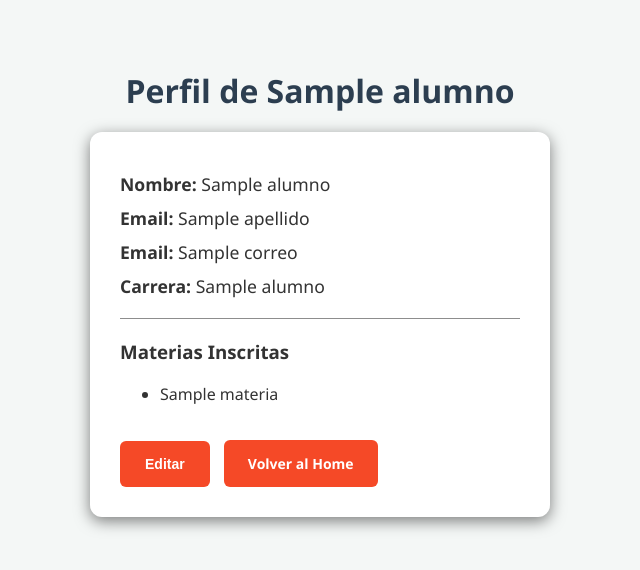
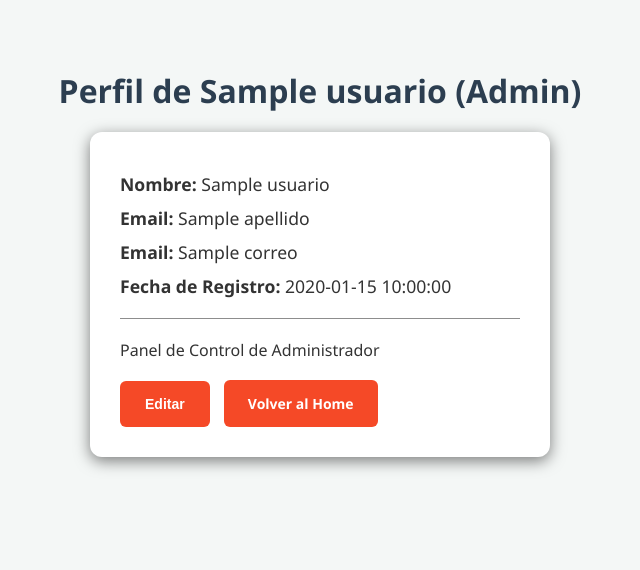
Before and after one commit to TrvpChylt/Sistema_Universidad, a Flask app: template templates/perfil.html in a window 1280 px wide. Shown: the top 570 px of the page, without its empty margins (320-960 px from the left). Run offline with Flask 3, Linux system fonts and the light colour scheme; the visitor is signed in with stand-in values (Sample User, id 1); the template is opened without the code that fills it: most values are stand-ins (such as "Sample title", 1, 10 or a date in 2020).

Commit message:
Cambios en perfil

```diff
--- a/templates/perfil.html
+++ b/templates/perfil.html
@@ -1,18 +1,19 @@
 <!DOCTYPE html>
 <html>
 <head>
-    <title>Perfil de {{ alumno['nombre'] }}</title>
+    <title>Perfil de {{ usuario['nombre'] }}</title>
     <link rel="stylesheet" href="{{ url_for('static', filename='perfil.css') }}">
 </head>
 <body>
-    <h1>Perfil de {{ alumno['nombre'] }}</h1>
+    <h1>Perfil de {{ usuario['nombre'] }} ({{ session['rol']|capitalize }})</h1>
     <div class="card">
-        <p><strong>Nombre:</strong> {{ alumno['nombre'] }}</p>
-        <p><strong>Email:</strong> {{ alumno['apellido'] }}</p>
-        <p><strong>Email:</strong> {{ alumno['correo'] }}</p>
-        <p><strong>Carrera:</strong> {{ alumno['nombre_carrera'] }}</p> <hr>
+        <p><strong>Nombre:</strong> {{ usuario['nombre'] }}</p>
+        <p><strong>Email:</strong> {{ usuario['apellido'] }}</p>
+        <p><strong>Email:</strong> {{ usuario['correo'] }}</p>
 
-
+        {% if session['rol'] == 'alumno' %}
+            <p><strong>Carrera:</strong> {{ usuario['nombre_carrera'] }}</p>
+            <hr>
             <h3>Materias Inscritas</h3>
             <ul>
                 {% for materia in materias %}
@@ -21,6 +22,13 @@
                     <li>No hay materias inscritas.</li>
                 {% endfor %}
             </ul>
+        {% endif %}
+
+        {% if session['rol'] == 'admin' %}
+            <p><strong>Fecha de Registro:</strong> {{ usuario['fecha_registro'] }}</p>
+            <hr>
+            <div class="admin-badge">Panel de Control de Administrador</div>
+        {% endif %}
 
         <button onclick="abrirModal()" class="btn-edit">Editar</button>
         <a href="{{ url_for('index') }}" class="btn-volver">Volver al Home</a>
@@ -31,15 +39,15 @@
         <div class="modal-content">
             <span class="close" onclick="cerrarModal()">&times;</span>
             <h2>Editar Perfil</h2>
-            <form action="{{ url_for('editar_estudiante', usuario_id=alumno['id']) }}" method="POST">
+            <form action="{{ url_for('editar_estudiante', usuario_id=usuario['id']) }}" method="POST">
                 <label>Nombre:</label>
-                <input type="text" name="nombre" value="{{ alumno['nombre'] }}" required>
+                <input type="text" name="nombre" value="{{ usuario['nombre'] }}" required>
 
                 <label>Apellido:</label>
-                <input type="text" name="apellido" value="{{ alumno['apellido'] }}" required>
+                <input type="text" name="apellido" value="{{ usuario['apellido'] }}" required>
 
                 <label>Email:</label>
-                <input type="email" name="correo" value="{{ alumno['correo'] }}" required>
+                <input type="email" name="correo" value="{{ usuario['correo'] }}" required>
 
                 <button type="submit" class="btn-guardar">Guardar Cambios</button>
             </form>
@@ -55,7 +63,6 @@
             document.getElementById("modalEditar").style.display = "none";
         }
 
-        // Cerrar si el usuario hace clic fuera de la caja blanca
         window.onclick = function(event) {
             let modal = document.getElementById("modalEditar");
             if (event.target == modal) {
```
Lines whose indentation alone changed are shown as unchanged.
